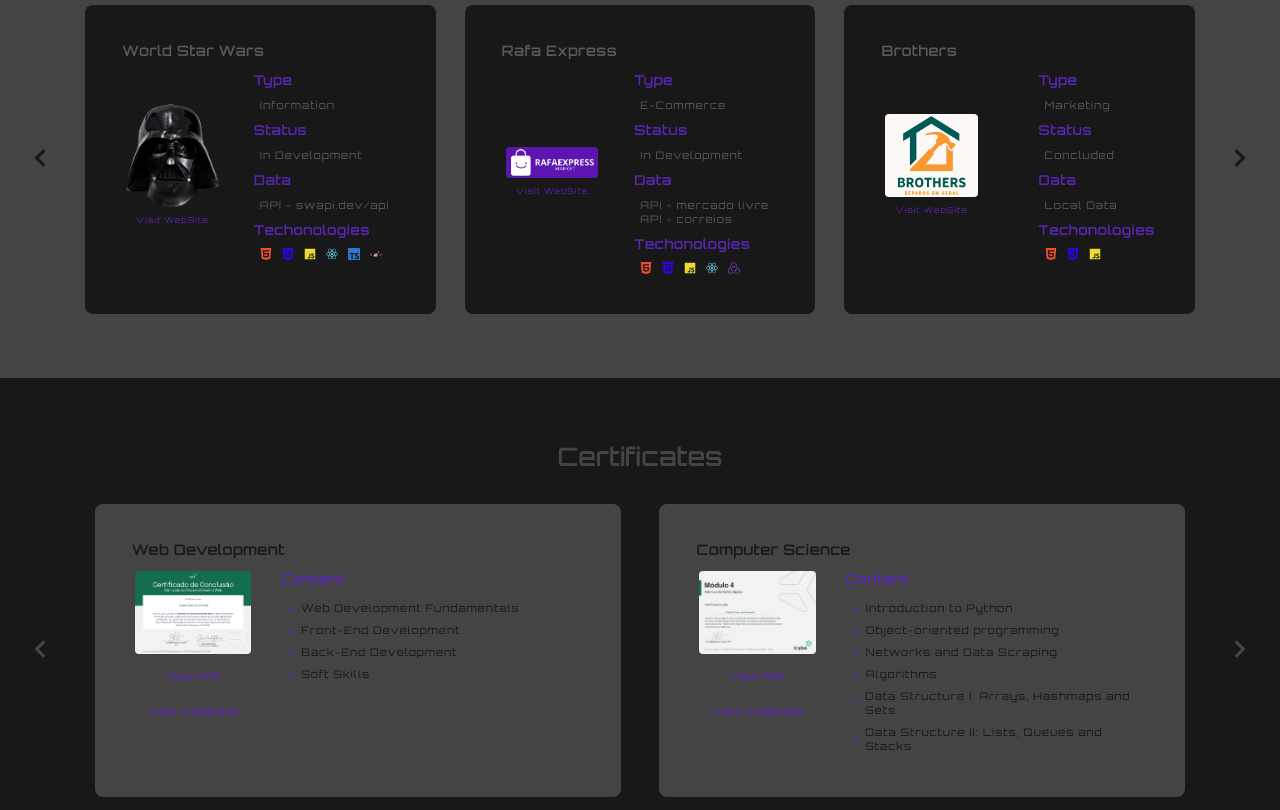
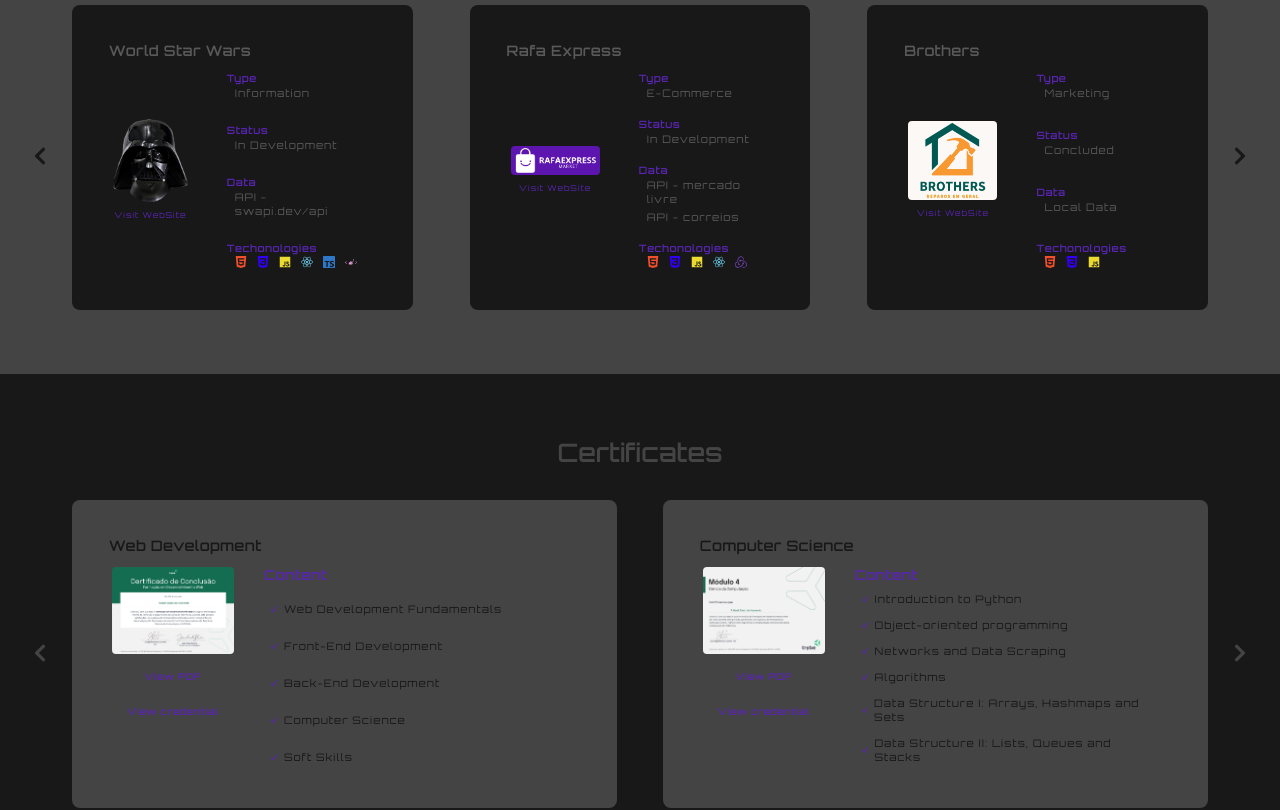
Before and after one commit to RafaelBiatoAzevedo/portifolio-Rafael-Azevedo, a React (Create React App) app: page / in a window 1280 px wide. Shown: the part 1220-2030 px from the top of the page. Built offline with nearby package versions, Linux system fonts and the light colour scheme.

Commit message:
feat: chenges layout

```diff
--- a/src/components/ Carousel/styles.ts
+++ b/src/components/ Carousel/styles.ts
@@ -10,6 +10,7 @@
 export const Content = styled.div`
   display: flex;
   flex: 1;
+  padding: 0px ${(p) => p.theme.spacing.md};
 
-  justify-content: space-evenly;
+  justify-content: space-between;
 `;
--- a/src/components/Certificates/components/Certificate/index.tsx
+++ b/src/components/Certificates/components/Certificate/index.tsx
@@ -63,7 +63,6 @@
             size="1.6rem"
             weight={fontWeight.medium}
           />
-          <br />
           {certificate.contents.map((content) => (
             <Text
               title=""
--- a/src/components/Certificates/components/Certificate/styles.ts
+++ b/src/components/Certificates/components/Certificate/styles.ts
@@ -5,10 +5,13 @@
   border-radius: 1rem;
   display: flex;
   flex-direction: column;
+  min-height: 38.5rem;
 
   padding: ${(p) => p.theme.spacing.lg};
 
-  width: 45%;
+  width: 48%;
+
+  transition: height 0.8s;
 `;
 
 export const WrapperTitle = styled.div`
@@ -31,6 +34,7 @@
 export const WrapperContent = styled.div`
   align-items: center;
   display: flex;
+  flex: 1;
 
   padding: ${(p) => p.theme.spacing.sm};
   gap: 30px;
@@ -45,6 +49,7 @@
   display: flex;
   flex-direction: column;
   height: 100%;
+  justify-content: space-between;
   width: 72%;
 `;
 
--- a/src/components/Projects/components/Project/index.tsx
+++ b/src/components/Projects/components/Project/index.tsx
@@ -41,58 +41,61 @@
           />
         </Link>
         <WrapperInfo>
+          <div>
             <Text
               title={<Translator path="Projects.titleOne" />}
               color={colors.secondary}
-            size="1.6rem"
+              size="1.2rem"
               weight={fontWeight.medium}
             />
-          <br />
             <Text
               title={<Translator path={project.type} />}
               color={colors.tertiary}
               size="1.3rem"
-            paddingX="6px"
+              padddingY="2px"
+              paddingX="8px"
             />
-          <br />
+          </div>
+          <div>
             <Text
               title={<Translator path="Projects.titleTwo" />}
               color={colors.secondary}
-            size="1.6rem"
+              size="1.2rem"
               weight={fontWeight.medium}
             />
-          <br />
             <Text
               title={<Translator path={project.status} />}
               color={colors.tertiary}
               size="1.3rem"
-            paddingX="6px"
+              padddingY="2px"
+              paddingX="8px"
             />
-          <br />
+          </div>
+          <div>
             <Text
               title={<Translator path="Projects.titleThree" />}
               color={colors.secondary}
-            size="1.6rem"
+              size="1.2rem"
               weight={fontWeight.medium}
             />
-          <br />
             {project.datas.map((data) => (
               <Text
                 key={data}
                 title={<Translator path={data} />}
                 color={colors.tertiary}
                 size="1.3rem"
-              paddingX="6px"
+                padddingY="2px"
+                paddingX="8px"
               />
             ))}
-          <br />
+          </div>
+          <div>
             <Text
               title={<Translator path="Projects.titleFour" />}
               color={colors.secondary}
-            size="1.6rem"
+              size="1.2rem"
               weight={fontWeight.medium}
             />
-          <br />
             <WrapperTechonologies>
               {project.technologies.map((techonology) => (
                 <Text
@@ -105,6 +108,7 @@
                 </Text>
               ))}
             </WrapperTechonologies>
+          </div>
         </WrapperInfo>
       </WrapperContent>
     </Wrapper>
--- a/src/components/Projects/components/Project/styles.ts
+++ b/src/components/Projects/components/Project/styles.ts
@@ -19,6 +19,7 @@
 export const WrapperContent = styled.div`
   align-items: center;
   display: flex;
+  height: 100%;
   justify-content: space-between;
 
   padding: ${(p) => p.theme.spacing.sm};
@@ -33,13 +34,18 @@
 export const WrapperInfo = styled.div`
   display: flex;
   flex-direction: column;
+  justify-content: space-between;
+  height: 100%;
+  flex: 1;
+  padding: 0px ${(p) => p.theme.spacing.sm};
+  gap: 2rem;
 `;
 
 export const WrapperTechonologies = styled.div`
   align-items: center;
   display: flex;
 
-  padding-left: 6px;
+  padding: 2px 8px;
   gap: 10px;
 `;
 
--- a/src/i18n/locales/en-us.ts
+++ b/src/i18n/locales/en-us.ts
@@ -246,18 +246,17 @@
       },
       certificateThree: {
         title: 'Back-End Development',
-        contentOne: 'Introduction to SQL',
-        contentTwo: 'Functions SQL and JOINs',
-        contentThree: 'Database Standardization and Modeling',
-        contentFour: 'Introduction to MongoDB',
-        contentFive: 'MongoDB - Simple and Complex Upgrades',
-        contentSix: 'MongoDB - Aggregation Framework',
-        contentSeven: 'Web Development with NodeJs',
-        contentEight: 'NodeJs - Architecture MSC, Rest and Restful ',
-        contentNine: 'Authentication and Upload of files',
-        contentTen: 'Deployment',
-        contentEleven: 'Architecture SOLID and ORM',
-        contentTwelve: 'Sockets',
+        contentOne: 'Introduction to SQL, functions SQL and JOINs',
+        contentTwo: 'Database Standardization and Modeling',
+        contentThree: 'Introduction to MongoDB',
+        contentFour: 'MongoDB - Simple and Complex Upgrades',
+        contentFive: 'MongoDB - Aggregation Framework',
+        contentSix: 'Web Development with NodeJs',
+        contentSeven: 'NodeJs - Architecture MSC, Rest and Restful ',
+        contentEight: 'Authentication and Upload of files',
+        contentNine: 'Deployment',
+        contentTen: 'Architecture SOLID and ORM',
+        contentEleven: 'Sockets',
       },
       certificateFour: {
         title: 'Computer Science',
--- a/src/i18n/locales/pt-br.ts
+++ b/src/i18n/locales/pt-br.ts
@@ -246,18 +246,17 @@
       },
       certificateThree: {
         title: 'Desenvolvimento Back-End',
-        contentOne: 'Introdução à SQL',
-        contentTwo: 'Funções SQL e JOINs',
-        contentThree: 'Normalização e Modelagem de Banco de Dados',
-        contentFour: 'Introdução a MongoDB',
-        contentFive: 'MongoDB - Upadates simples e complexo',
-        contentSix: 'MongoDB - Aggregation Framework',
-        contentSeven: 'Desenvolvimento Web com NodeJs',
-        contentEight: 'NodeJs - Arquitetura MSC, Rest e Restful ',
-        contentNine: 'Autenticação e Upload de arquivos',
-        contentTen: 'Deployment',
-        contentEleven: 'Arquitetura SOLID e ORM',
-        contentTwelve: 'Sockets',
+        contentOne: 'Introdução à SQL, funções SQL e JOINs',
+        contentTwo: 'Normalização e Modelagem de Banco de Dados',
+        contentThree: 'Introdução a MongoDB',
+        contentFour: 'MongoDB - Upadates simples e complexo',
+        contentFive: 'MongoDB - Aggregation Framework',
+        contentSix: 'Desenvolvimento Web com NodeJs',
+        contentSeven: 'NodeJs - Arquitetura MSC, Rest e Restful ',
+        contentEight: 'Autenticação e Upload de arquivos',
+        contentNine: 'Deployment',
+        contentTen: 'Arquitetura SOLID e ORM',
+        contentEleven: 'Sockets',
       },
       certificateFour: {
         title: 'Ciência da Computação',
--- a/src/utils/paths.ts
+++ b/src/utils/paths.ts
@@ -389,6 +389,7 @@
       'Certificates.certificateFive.contentOne',
       'Certificates.certificateFive.contentTwo',
       'Certificates.certificateFive.contentThree',
+      'Certificates.certificateFive.contentFour',
       'Certificates.certificateFive.contentFive',
     ],
   },
@@ -425,7 +426,6 @@
       'Certificates.certificateThree.contentNine',
       'Certificates.certificateThree.contentTen',
       'Certificates.certificateThree.contentEleven',
-      'Certificates.certificateThree.contentTwelve',
     ],
   },
   {
```
Lines whose indentation alone changed are shown as unchanged.
